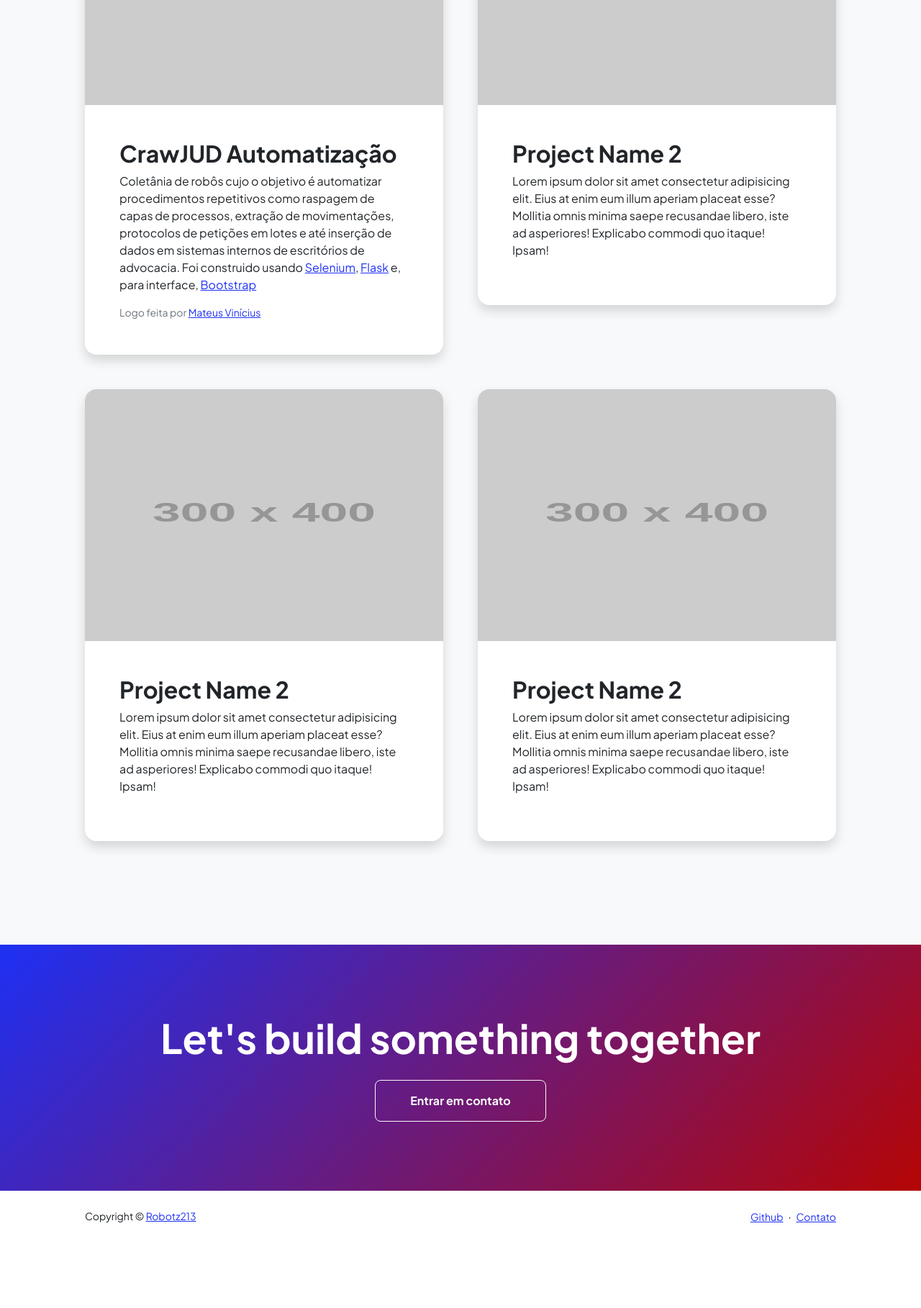
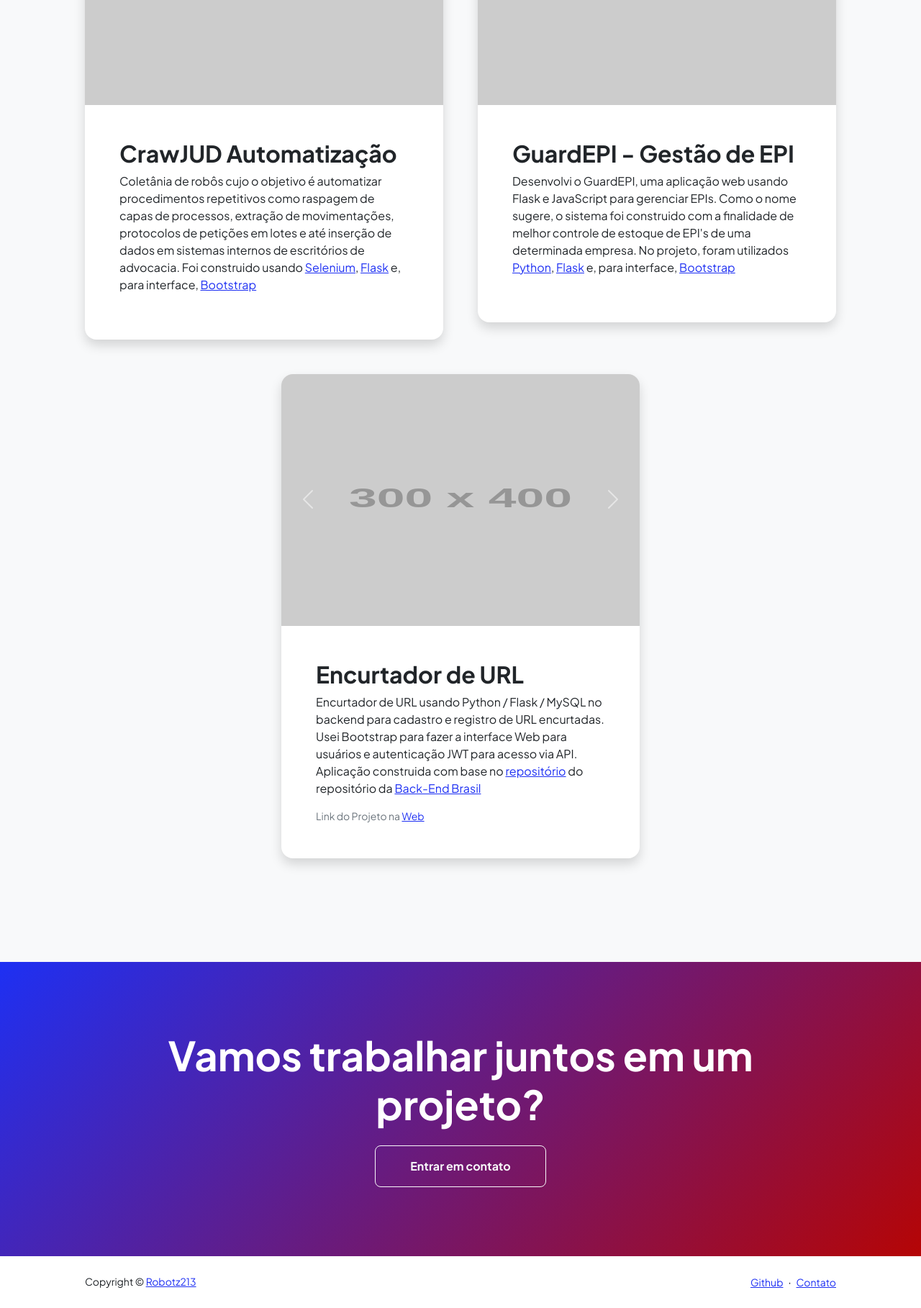
Before and after one commit to Robotz213/RobotzSite, a Flask app: page /projects in a window 1280 px wide. Shown: the part 430-2248 px from the top of the page at 72% size. Before the commit the page ends 2130 px from the top, so only its background shows below. Run offline with Flask 3, Linux system fonts and the light colour scheme; grey boxes labelled with a size stand in for pictures from a placeholder-image service; parts of the project's set-up code (start-up, migrations or seed data) failed here and were passed over; some libraries are stand-ins or nearby versions.

Commit message:
Está ótimo

```diff
--- a/app/templates/contact.html
+++ b/app/templates/contact.html
@@ -33,8 +33,8 @@
                     <div class="text-center mb-5">
                         <div class="feature bg-primary bg-gradient-primary-to-secondary text-white rounded-3 mb-3"><i
                                 class="bi bi-envelope"></i></div>
-                        <h1 class="fw-bolder">Get in touch</h1>
-                        <p class="lead fw-normal text-muted mb-0">Let's work together!</p>
+                        <h1 class="fw-bolder">Me envie um e-mail</h1>
+                        <p class="lead fw-normal text-muted mb-0">e vamos trabalhar juntos!</p>
                     </div>
                     <div class="row gx-5 justify-content-center">
                         <div class="col-lg-8 col-xl-6">
--- a/app/templates/projects.html
+++ b/app/templates/projects.html
@@ -33,16 +33,23 @@
                     <!-- Project Card 1 -->
                     <div class="col-lg-6 col-xl-6 col-xxl-6">
                         <div class="card overflow-hidden shadow rounded-4 border-0 mb-5">
-                            <div id="projeto1" class="p-0 card-header carousel slide" style="height: 350px; width: 100%" >
+                            <div id="projeto1" class="p-0 card-header carousel slide"
+                                style="height: 350px; width: 100%">
                                 <div class="carousel-inner">
                                     <div class="carousel-item active">
-                                        <img style="height: 350px; width: 100%" src="https://dummyimage.com/300x400/343a40/6c757d" class="d-block w-100" alt="...">
+                                        <img style="height: 350px; width: 100%"
+                                            src="https://dummyimage.com/300x400/343a40/6c757d" class="d-block w-100"
+                                            alt="...">
                                     </div>
                                     <div class="carousel-item">
-                                        <img style="height: 350px; width: 100%" src="https://dummyimage.com/300x400/343a40/6c757d" class="d-block w-100" alt="...">
+                                        <img style="height: 350px; width: 100%"
+                                            src="https://dummyimage.com/300x400/343a40/6c757d" class="d-block w-100"
+                                            alt="...">
                                     </div>
                                     <div class="carousel-item">
-                                        <img style="height: 350px; width: 100%" src="https://dummyimage.com/300x400/343a40/6c757d" class="d-block w-100" alt="...">
+                                        <img style="height: 350px; width: 100%"
+                                            src="https://dummyimage.com/300x400/343a40/6c757d" class="d-block w-100"
+                                            alt="...">
                                     </div>
                                 </div>
                                 <button class="carousel-control-prev" type="button" data-bs-target="#projeto1"
@@ -69,8 +76,7 @@
                                             interface, <a href="https://getbootstrap.com/">
                                                 Bootstrap</a>
                                         </p>
-                                        <div class="small text-muted">Logo feita por <a
-                                                href="https://anti-duhring.github.io/">Mateus Vinícius</a></div>
+
                                     </div>
                                 </div>
                             </div>
@@ -81,16 +87,23 @@
                     <!-- Project Card 2 -->
                     <div class="col-lg-6  col-xl-6 col-xxl-6">
                         <div class="card overflow-hidden shadow rounded-4 border-0 mb-5">
-                            <div id="projeto2" class="p-0 card-header carousel slide" style="height: 350px; width: 100%" >
+                            <div id="projeto2" class="p-0 card-header carousel slide"
+                                style="height: 350px; width: 100%">
                                 <div class="carousel-inner">
                                     <div class="carousel-item active">
-                                        <img style="height: 350px; width: 100%" src="https://dummyimage.com/300x400/343a40/6c757d" class="d-block w-100" alt="...">
+                                        <img style="height: 350px; width: 100%"
+                                            src="https://dummyimage.com/300x400/343a40/6c757d" class="d-block w-100"
+                                            alt="...">
                                     </div>
                                     <div class="carousel-item">
-                                        <img style="height: 350px; width: 100%" src="https://dummyimage.com/300x400/343a40/6c757d" class="d-block w-100" alt="...">
+                                        <img style="height: 350px; width: 100%"
+                                            src="https://dummyimage.com/300x400/343a40/6c757d" class="d-block w-100"
+                                            alt="...">
                                     </div>
                                     <div class="carousel-item">
-                                        <img style="height: 350px; width: 100%" src="https://dummyimage.com/300x400/343a40/6c757d" class="d-block w-100" alt="...">
+                                        <img style="height: 350px; width: 100%"
+                                            src="https://dummyimage.com/300x400/343a40/6c757d" class="d-block w-100"
+                                            alt="...">
                                     </div>
                                 </div>
                                 <button class="carousel-control-prev" type="button" data-bs-target="#projeto2"
@@ -107,59 +120,81 @@
                             <div class="card-body p-0">
                                 <div class="d-flex align-items-center">
                                     <div class="p-5">
-                                        <h2 class="fw-bolder">Project Name 2</h2>
-                                        <p>Lorem ipsum dolor sit amet consectetur adipisicing elit. Eius at enim eum
-                                            illum aperiam placeat esse? Mollitia omnis minima saepe recusandae libero,
-                                            iste ad asperiores! Explicabo commodi quo itaque! Ipsam!</p>
+                                        <h2 class="fw-bolder">GuardEPI - Gestão de EPI</h2>
+                                        <p>Desenvolvi o GuardEPI, uma aplicação web usando Flask e JavaScript para
+                                            gerenciar EPIs. Como o nome sugere, o sistema foi construido com a
+                                            finalidade
+                                            de melhor controle de estoque de EPI's de uma determinada empresa.
+                                            No projeto, foram utilizados <a href="https://www.python.org/">Python</a>,
+                                            <a href="https://flask.palletsprojects.com/en/3.0.x/">Flask</a> e, para
+                                            interface, <a href="https://getbootstrap.com/">
+                                                Bootstrap</a>
+                                        </p>
                                     </div>
                                 </div>
                             </div>
                         </div>
                     </div>
 
-                    <!-- Project Card 3 -->
-                    <div class="col-lg-6 col-xl-6 col-xxl-6">
+                    <div class="col-lg-6 col-xl-6 col-xxl-6 align-self-center">
                         <div class="card overflow-hidden shadow rounded-4 border-0 mb-5">
-                            <img class="card-header p-0 img-fluid" src="https://dummyimage.com/300x400/343a40/6c757d"
-                                alt="..." style="height: 350px; width: 100%" />
+                            <div id="projeto2" class="p-0 card-header carousel slide"
+                                style="height: 350px; width: 100%">
+                                <div class="carousel-inner">
+                                    <div class="carousel-item active">
+                                        <img style="height: 350px; width: 100%"
+                                            src="https://dummyimage.com/300x400/343a40/6c757d" class="d-block w-100"
+                                            alt="...">
+                                    </div>
+                                    <div class="carousel-item">
+                                        <img style="height: 350px; width: 100%"
+                                            src="https://dummyimage.com/300x400/343a40/6c757d" class="d-block w-100"
+                                            alt="...">
+                                    </div>
+                                    <div class="carousel-item">
+                                        <img style="height: 350px; width: 100%"
+                                            src="https://dummyimage.com/300x400/343a40/6c757d" class="d-block w-100"
+                                            alt="...">
+                                    </div>
+                                </div>
+                                <button class="carousel-control-prev" type="button" data-bs-target="#projeto2"
+                                    data-bs-slide="prev">
+                                    <span class="carousel-control-prev-icon" aria-hidden="true"></span>
+                                    <span class="visually-hidden">Previous</span>
+                                </button>
+                                <button class="carousel-control-next" type="button" data-bs-target="#projeto2"
+                                    data-bs-slide="next">
+                                    <span class="carousel-control-next-icon" aria-hidden="true"></span>
+                                    <span class="visually-hidden">Next</span>
+                                </button>
+                            </div>
                             <div class="card-body p-0">
                                 <div class="d-flex align-items-center">
                                     <div class="p-5">
-                                        <h2 class="fw-bolder">Project Name 2</h2>
-                                        <p>Lorem ipsum dolor sit amet consectetur adipisicing elit. Eius at enim eum
-                                            illum aperiam placeat esse? Mollitia omnis minima saepe recusandae libero,
-                                            iste ad asperiores! Explicabo commodi quo itaque! Ipsam!</p>
-                                    </div>
-                                </div>
-                            </div>
-                        </div>
-                    </div>
-
-                    <!-- Project Card 4 -->
-                    <div class="col-lg-6 col-xl-6 col-xxl-6">
-                        <div class="card overflow-hidden shadow rounded-4 border-0 mb-5">
-                            <img class="card-header p-0 img-fluid" src="https://dummyimage.com/300x400/343a40/6c757d"
-                                alt="..." style="height: 350px; width: 100%" />
-                            <div class="card-body p-0">
-                                <div class="d-flex align-items-center">
-                                    <div class="p-5">
-                                        <h2 class="fw-bolder">Project Name 2</h2>
-                                        <p>Lorem ipsum dolor sit amet consectetur adipisicing elit. Eius at enim eum
-                                            illum aperiam placeat esse? Mollitia omnis minima saepe recusandae libero,
-                                            iste ad asperiores! Explicabo commodi quo itaque! Ipsam!</p>
+                                        <h2 class="fw-bolder">Encurtador de URL</h2>
+                                        <p>
+                                            Encurtador de URL usando Python / Flask / MySQL no backend para cadastro e
+                                            registro de URL encurtadas.
+                                            Usei Bootstrap para fazer a interface Web para usuários e autenticação JWT
+                                            para acesso via API. Aplicação construida com base no <a
+                                                href="https://github.com/backend-br/desafios/tree/master/url-shortener">repositório</a>
+                                            do repositório da
+                                            <a href="https://github.com/backend-br">Back-End Brasil</a>
+                                        </p>
+                                        <div class="small text-muted">Link do Projeto na <a
+                                                href="https://short.robotz.dev">Web</a></div>
                                     </div>
                                 </div>
                             </div>
                         </div>
                     </div>
                 </div>
-            </div>
         </section>
         <!-- Call to action section-->
         <section class="py-5 bg-gradient-primary-to-secondary text-white">
             <div class="container px-5 my-5">
                 <div class="text-center">
-                    <h2 class="display-4 fw-bolder mb-4">Let's build something together</h2>
+                    <h2 class="display-4 fw-bolder mb-4">Vamos trabalhar juntos em um projeto?</h2>
                     <a class="btn btn-outline-light btn-lg px-5 py-3 fs-6 fw-bolder"
                         href="{{ url_for('contact') }}">Entrar em contato</a>
                 </div>
```
